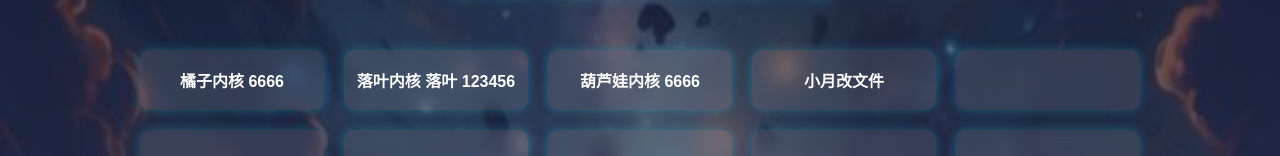
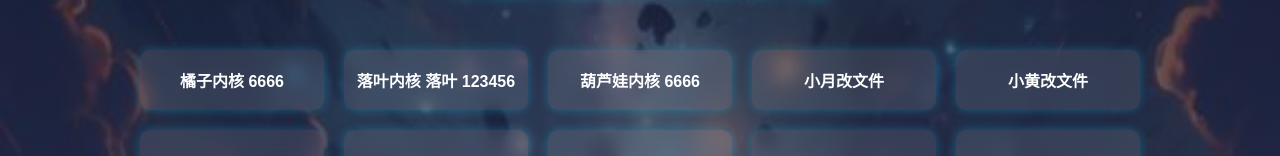
Before and after one commit to jiunk67/A, a plain HTML site: page main2.html in a window 1280 px wide. Shown: the part 343-499 px from the top of the page. Drawn offline with Linux system fonts and the light colour scheme.

Commit message:
Add files via upload

```diff
--- a/main2.html
+++ b/main2.html
@@ -111,7 +111,7 @@
             <a href="https://jiunk67.github.io/A/ly.html" class="btn-item" target="_blank">落叶内核 落叶 123456</a>
             <a href="https://wwr.lanzoui.com/b00od5fxwj" class="btn-item" target="_blank">葫芦娃内核 6666</a>
             <a href="https://jiunk67.github.io/A/xiaoyue.html" class="btn-item" target="_blank">小月改文件</a>
-            <a href="" class="btn-item" target="_blank"></a>
+            <a href="小黄文件.top" class="btn-item" target="_blank">小黄改文件</a>
             <a href="" class="btn-item" target="_blank"></a>
             <a href="" class="btn-item" target="_blank"></a>
             <a href="" class="btn-item" target="_blank"></a>
```
